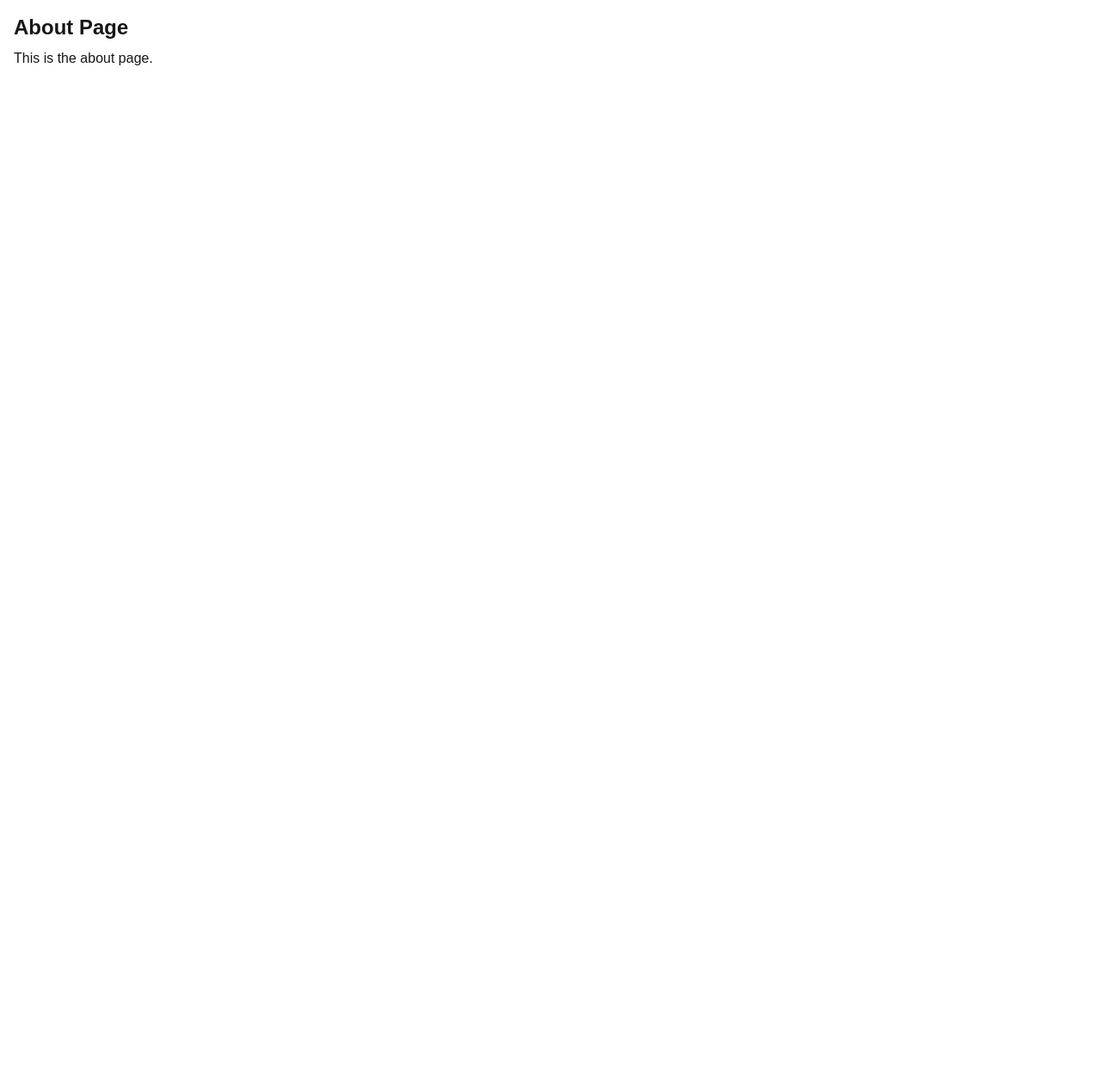
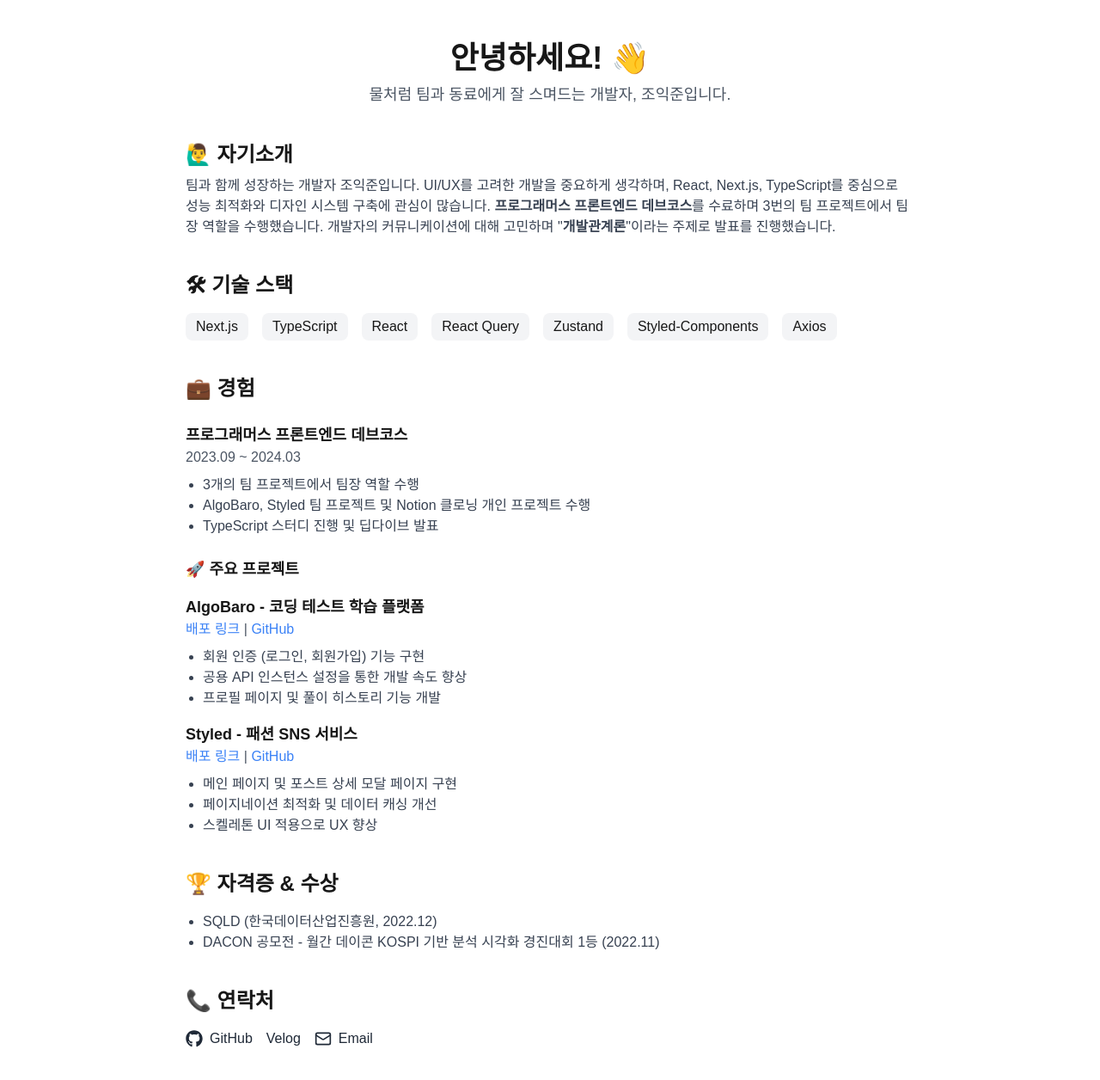
Before and after one commit to harry7435/ikjun.dev, a Next.js app: page /about in a window 1280 px wide. Shown: the top 1256 px of the page at 86% size. Before the commit the page ends 800 px from the top, so only its background shows below. Built offline with nearby package versions, Linux system fonts and the light colour scheme.

Commit message:
feat: update about page

```diff
--- a/app/about/page.tsx
+++ b/app/about/page.tsx
@@ -1,8 +1,178 @@
+import { FaGithub } from "react-icons/fa";
+import { Mail } from "lucide-react";
+import ReactMarkdown from "react-markdown";
+
 export default function AboutPage() {
   return (
-    <main className="p-4">
-      <h1 className="text-2xl font-bold">About Page</h1>
-      <p className="mt-2">This is the about page.</p>
-    </main>
+    <div className="mx-auto max-w-4xl px-6 py-12">
+      {/* 히어로 섹션 */}
+      <section className="text-center">
+        <h1 className="text-4xl font-bold">안녕하세요! 👋</h1>
+        <p className="mt-2 text-lg text-gray-600 dark:text-gray-300">
+          물처럼 팀과 동료에게 잘 스며드는 개발자, 조익준입니다.
+        </p>
+      </section>
+
+      {/* 자기소개 */}
+      <section className="mt-10">
+        <h2 className="text-2xl font-semibold">🙋‍♂️ 자기소개</h2>
+        <div className="mt-2 text-gray-700 dark:text-gray-300">
+          <ReactMarkdown>
+            {`팀과 함께 성장하는 개발자 조익준입니다. UI/UX를 고려한 개발을 중요하게
+          생각하며, React, Next.js, TypeScript를 중심으로 성능 최적화와 디자인
+          시스템 구축에 관심이 많습니다. **프로그래머스 프론트엔드 데브코스**를
+          수료하며 3번의 팀 프로젝트에서 팀장 역할을 수행했습니다. 개발자의
+          커뮤니케이션에 대해 고민하며 "**개발관계론**"이라는 주제로 발표를
+          진행했습니다.`}
+          </ReactMarkdown>
+        </div>
+      </section>
+
+      {/* 기술 스택 */}
+      <section className="mt-10">
+        <h2 className="text-2xl font-semibold">🛠 기술 스택</h2>
+        <div className="mt-4 flex flex-wrap gap-4">
+          <span className="rounded-lg bg-gray-100 px-3 py-1 dark:bg-gray-700">
+            Next.js
+          </span>
+          <span className="rounded-lg bg-gray-100 px-3 py-1 dark:bg-gray-700">
+            TypeScript
+          </span>
+          <span className="rounded-lg bg-gray-100 px-3 py-1 dark:bg-gray-700">
+            React
+          </span>
+          <span className="rounded-lg bg-gray-100 px-3 py-1 dark:bg-gray-700">
+            React Query
+          </span>
+          <span className="rounded-lg bg-gray-100 px-3 py-1 dark:bg-gray-700">
+            Zustand
+          </span>
+          <span className="rounded-lg bg-gray-100 px-3 py-1 dark:bg-gray-700">
+            Styled-Components
+          </span>
+          <span className="rounded-lg bg-gray-100 px-3 py-1 dark:bg-gray-700">
+            Axios
+          </span>
+        </div>
+      </section>
+
+      {/* 경험 */}
+      <section className="mt-10">
+        <h2 className="text-2xl font-semibold">💼 경험</h2>
+
+        {/* 프로그래머스 데브코스 */}
+        <div className="mt-6">
+          <h3 className="text-lg font-semibold">
+            프로그래머스 프론트엔드 데브코스
+          </h3>
+          <p className="text-gray-600 dark:text-gray-400">2023.09 ~ 2024.03</p>
+          <ul className="mt-2 list-disc pl-5 text-gray-700 dark:text-gray-300">
+            <li>3개의 팀 프로젝트에서 팀장 역할 수행</li>
+            <li>
+              AlgoBaro, Styled 팀 프로젝트 및 Notion 클로닝 개인 프로젝트 수행
+            </li>
+            <li>TypeScript 스터디 진행 및 딥다이브 발표</li>
+          </ul>
+        </div>
+
+        {/* 프로젝트 경험 */}
+        <div className="mt-6">
+          <h3 className="text-lg font-semibold">🚀 주요 프로젝트</h3>
+
+          {/* AlgoBaro */}
+          <div className="mt-4">
+            <h4 className="text-lg font-semibold">
+              AlgoBaro - 코딩 테스트 학습 플랫폼
+            </h4>
+            <p className="text-gray-600 dark:text-gray-400">
+              <a
+                href="https://algobaro.vercel.app/"
+                className="text-blue-500 hover:underline"
+              >
+                배포 링크
+              </a>{" "}
+              |
+              <a
+                href="https://github.com/1e5i-Shark/algobaro-fe"
+                className="text-blue-500 hover:underline"
+              >
+                {" "}
+                GitHub
+              </a>
+            </p>
+            <ul className="mt-2 list-disc pl-5 text-gray-700 dark:text-gray-300">
+              <li>회원 인증 (로그인, 회원가입) 기능 구현</li>
+              <li>공용 API 인스턴스 설정을 통한 개발 속도 향상</li>
+              <li>프로필 페이지 및 풀이 히스토리 기능 개발</li>
+            </ul>
+          </div>
+
+          {/* Styled */}
+          <div className="mt-4">
+            <h4 className="text-lg font-semibold">Styled - 패션 SNS 서비스</h4>
+            <p className="text-gray-600 dark:text-gray-400">
+              <a
+                href="https://styled-rho.vercel.app/"
+                className="text-blue-500 hover:underline"
+              >
+                배포 링크
+              </a>{" "}
+              |
+              <a
+                href="https://github.com/prgrms-fe-devcourse/FEDC5_STYLED_sehee"
+                className="text-blue-500 hover:underline"
+              >
+                {" "}
+                GitHub
+              </a>
+            </p>
+            <ul className="mt-2 list-disc pl-5 text-gray-700 dark:text-gray-300">
+              <li>메인 페이지 및 포스트 상세 모달 페이지 구현</li>
+              <li>페이지네이션 최적화 및 데이터 캐싱 개선</li>
+              <li>스켈레톤 UI 적용으로 UX 향상</li>
+            </ul>
+          </div>
+        </div>
+      </section>
+
+      {/* 자격증 및 수상 */}
+      <section className="mt-10">
+        <h2 className="text-2xl font-semibold">🏆 자격증 & 수상</h2>
+        <ul className="mt-4 list-disc pl-5 text-gray-700 dark:text-gray-300">
+          <li>SQLD (한국데이터산업진흥원, 2022.12)</li>
+          <li>
+            DACON 공모전 - 월간 데이콘 KOSPI 기반 분석 시각화 경진대회 1등
+            (2022.11)
+          </li>
+        </ul>
+      </section>
+
+      {/* 연락처 & 링크 */}
+      <section className="mt-10">
+        <h2 className="text-2xl font-semibold">📞 연락처</h2>
+        <div className="mt-4 flex gap-4">
+          <a
+            href="https://github.com/harry7435"
+            className="flex items-center gap-2 text-gray-800 hover:underline dark:text-gray-300"
+          >
+            <FaGithub size={20} />
+            GitHub
+          </a>
+          <a
+            href="https://velog.io/@harry7435"
+            className="flex items-center gap-2 text-gray-800 hover:underline dark:text-gray-300"
+          >
+            Velog
+          </a>
+          <a
+            href="mailto:harry960629@naver.com"
+            className="flex items-center gap-2 text-gray-800 hover:underline dark:text-gray-300"
+          >
+            <Mail size={20} />
+            Email
+          </a>
+        </div>
+      </section>
+    </div>
   );
 }
--- a/package.json
+++ b/package.json
@@ -9,9 +9,12 @@
     "lint": "next lint"
   },
   "dependencies": {
+    "lucide-react": "^0.477.0",
     "next": "15.1.7",
     "react": "^19.0.0",
-    "react-dom": "^19.0.0"
+    "react-dom": "^19.0.0",
+    "react-icons": "^5.5.0",
+    "react-markdown": "^10.0.0"
   },
   "devDependencies": {
     "@eslint/eslintrc": "^3",
```
Also changed, not shown: 1 other file (tests, documents, lock files or other folders).
